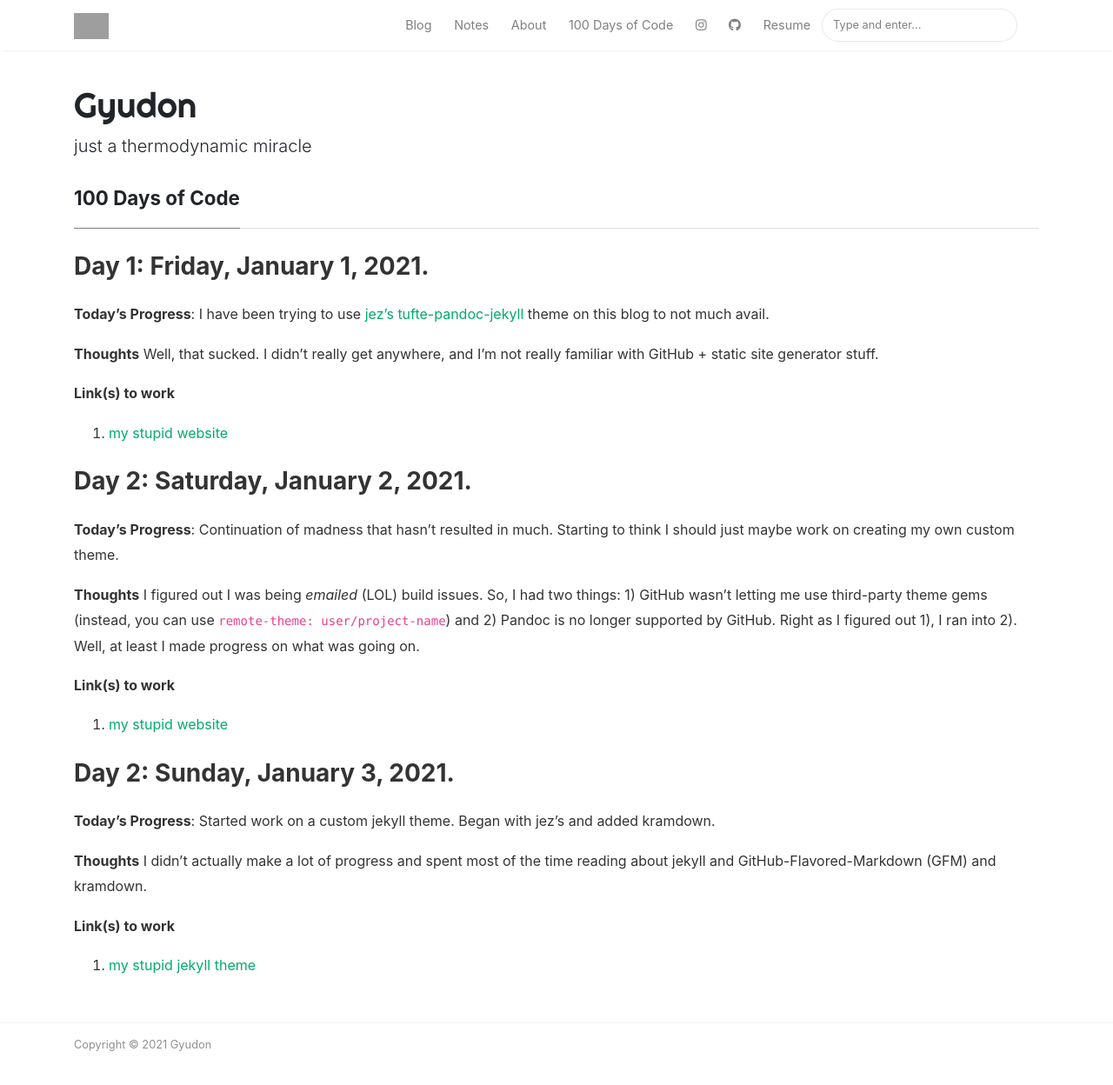
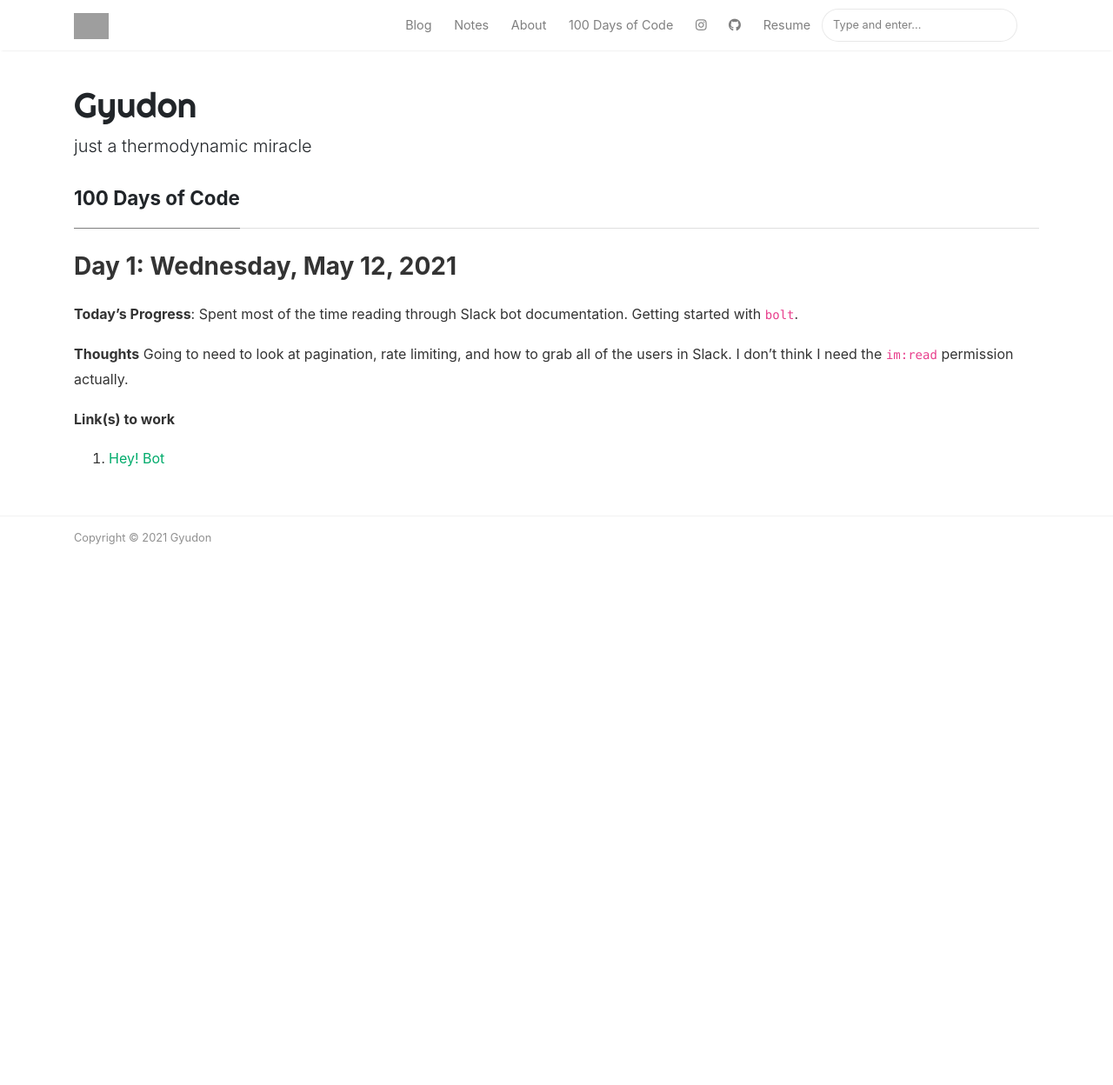
Before and after one commit to gyyu/gyyu.github.io, a Jekyll site: the page built from _pages/100doc.md, in a window 1280 px wide and 1285 px high. Shown: the top 1248 px of the window at 87% size. Built offline with Jekyll 4.4.1, drawn with Linux system fonts in a browser that asks for light colours; nearby versions of some CDN libraries; grey boxes are pictures that could not be loaded.

Commit message:
Update 100doc

```diff
--- a/_pages/100doc.md
+++ b/_pages/100doc.md
@@ -4,29 +4,11 @@ title: 100 Days of Code
 permalink: /100doc
 ---
 
-### Day 1: Friday, January 1, 2021.
+### Day 1: Wednesday, May 12, 2021
 
-**Today's Progress**: I have been trying to use [jez's](https://www.github.com/jez) [tufte-pandoc-jekyll](https://www.github.com/jez/tufte-pandoc-jekyll/) theme on this blog to not much avail.
+**Today's Progress**: Spent most of the time reading through Slack bot documentation. Getting started with `bolt`.
 
-**Thoughts** Well, that sucked. I didn't really get anywhere, and I'm not really familiar with GitHub + static site generator stuff.
+**Thoughts** Going to need to look at pagination, rate limiting, and how to grab all of the users in Slack. I don't think I need the `im:read` permission actually.
 
 **Link(s) to work**
-1. [my stupid website](https://gyyu.github.io/)
-
-### Day 2: Saturday, January 2, 2021.
-
-**Today's Progress**: Continuation of madness that hasn't resulted in much. Starting to think I should just maybe work on creating my own custom theme.
-
-**Thoughts** I figured out I was being _emailed_ (LOL) build issues. So, I had two things: 1) GitHub wasn't letting me use third-party theme gems (instead, you can use `remote-theme: user/project-name`) and 2) Pandoc is no longer supported by GitHub. Right as I figured out 1), I ran into 2). Well, at least I made progress on what was going on.
-
-**Link(s) to work**
-1. [my stupid website](https://gyyu.github.io/)
-
-### Day 2: Sunday, January 3, 2021.
-
-**Today's Progress**: Started work on a custom jekyll theme. Began with jez's and added kramdown.
-
-**Thoughts** I didn't actually make a lot of progress and spent most of the time reading about jekyll and GitHub-Flavored-Markdown (GFM) and kramdown.
-
-**Link(s) to work**
-1. [my stupid jekyll theme](https://https.github.com/gyyu/gyukekyll)
+1. [Hey! Bot](https://github.com/gyyu/hey-bot)
```
